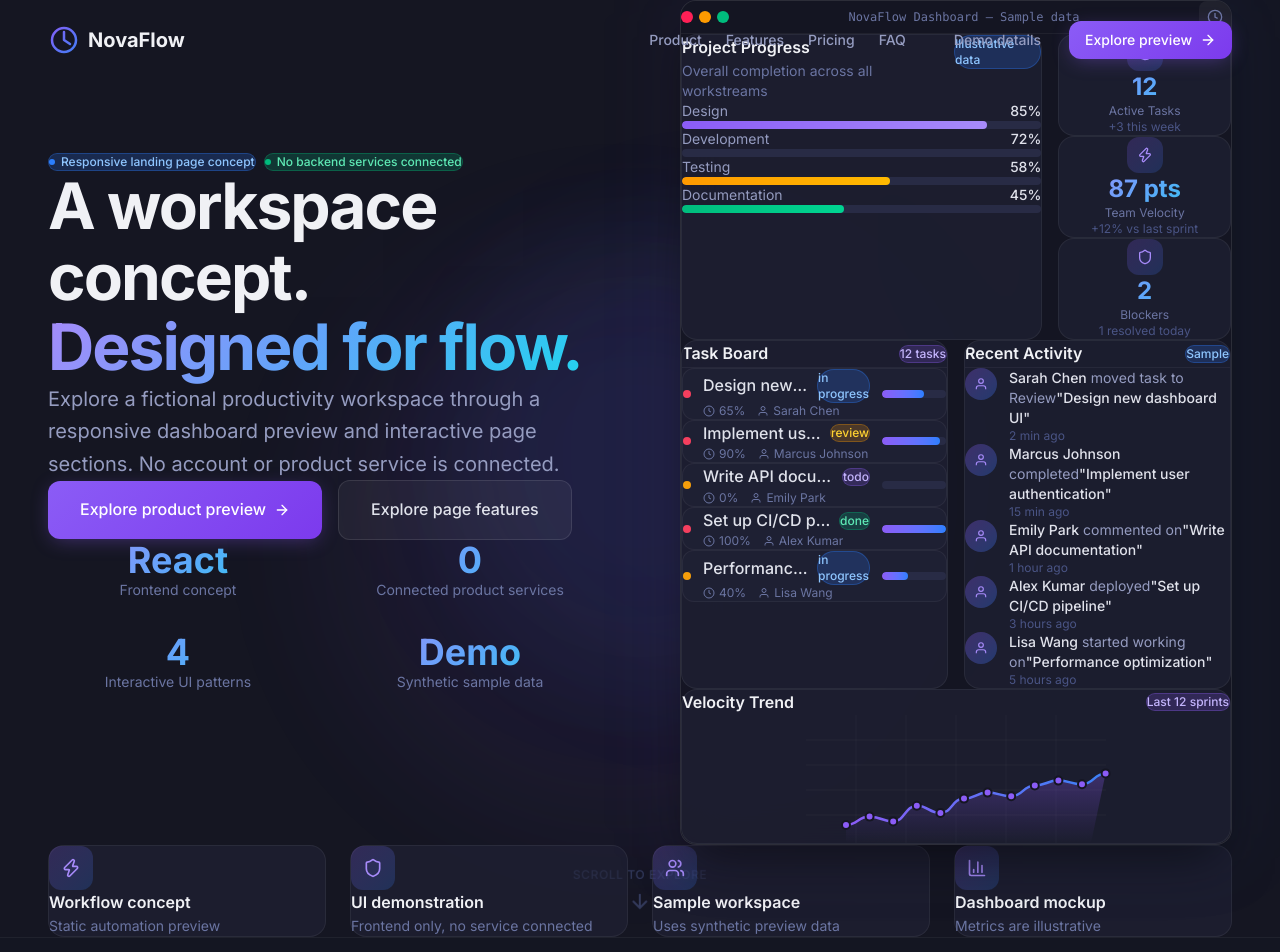
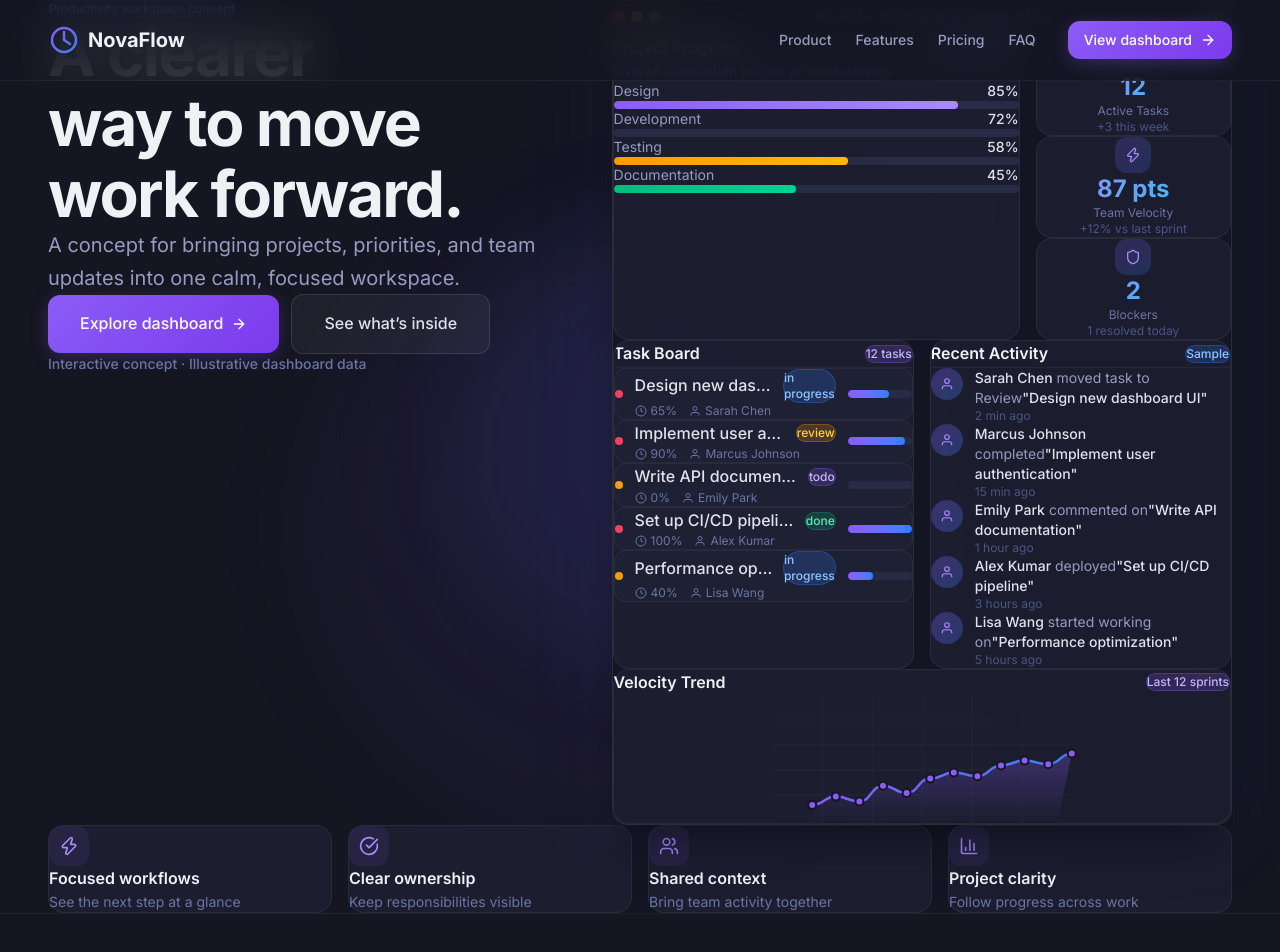
Before and after one commit to kunalsontakke9850/novaflow-landing-page, a React (Vite) app: page / in a window 1280 px wide. Shown: the top 952 px of the page. Built offline with nearby package versions, Linux system fonts and the light colour scheme.

Commit message:
Polish NovaFlow navigation and hero

```diff
--- a/src/components/layout/Navigation.tsx
+++ b/src/components/layout/Navigation.tsx
@@ -33,13 +33,13 @@ export function Navigation() {
 
   return (
     <header
-      className={`fixed top-0 left-0 right-0 z-50 transition-all duration-300 ${
-        isScrolled ? 'bg-navy-950/95 backdrop-blur-md border-b border-white/5' : 'bg-transparent'
+      className={`fixed left-0 right-0 top-0 z-50 border-b border-white/5 backdrop-blur-xl transition-all duration-300 ${
+        isScrolled ? 'bg-navy-950/95 shadow-lg shadow-black/10' : 'bg-navy-950/80'
       }`}
       role="banner"
     >
       <nav className="container" aria-label="Main navigation">
-        <div className="flex items-center justify-between h-16 md:h-20">
+        <div className="flex h-16 items-center justify-between md:h-20">
           {/* Logo */}
           <Link
             to="hero"
@@ -70,8 +70,8 @@ export function Navigation() {
           </Link>
 
           {/* Desktop Navigation */}
-          <div className="hidden md:flex items-center gap-8">
-            <div className="flex items-center gap-6">
+          <div className="hidden items-center gap-5 lg:flex xl:gap-8">
+            <div className="flex items-center gap-4 xl:gap-6">
               {navLinks.map((link) => (
                 <Link
                   key={link.href}
@@ -79,22 +79,13 @@ export function Navigation() {
                   smooth={true}
                   duration={500}
                   offset={-80}
-                  className="text-navy-300 hover:text-navy-50 text-sm font-medium transition-colors duration-200"
+                  className="text-sm font-medium text-navy-300 transition-colors duration-200 hover:text-navy-50"
                 >
                   {link.label}
                 </Link>
               ))}
             </div>
-            <div className="flex items-center gap-3">
-              <Link
-                to="cta"
-                smooth={true}
-                duration={500}
-                offset={-80}
-                className="btn btn-ghost btn-sm hidden sm:inline-flex"
-              >
-                Demo details
-              </Link>
+            <div className="flex items-center">
               <Link
                 to="product-showcase"
                 smooth={true}
@@ -102,7 +93,7 @@ export function Navigation() {
                 offset={-80}
                 className="btn btn-primary btn-sm"
               >
-                Explore preview
+                View dashboard
                 <ArrowRight className="w-4 h-4" />
               </Link>
             </div>
@@ -110,7 +101,7 @@ export function Navigation() {
 
           {/* Mobile Menu Button */}
           <button
-            className="md:hidden p-2 rounded-lg text-navy-300 hover:text-navy-50 hover:bg-white/5 transition-colors"
+            className="min-h-11 min-w-11 rounded-lg p-2 text-navy-300 transition-colors hover:bg-white/5 hover:text-navy-50 lg:hidden"
             onClick={() => setIsMobileMenuOpen(!isMobileMenuOpen)}
             aria-expanded={isMobileMenuOpen}
             aria-controls="mobile-menu"
@@ -125,7 +116,7 @@ export function Navigation() {
           id="mobile-menu"
           aria-hidden={!isMobileMenuOpen}
           inert={!isMobileMenuOpen}
-          className={`md:hidden overflow-hidden transition-all duration-300 ease-in-out ${
+          className={`overflow-hidden transition-all duration-300 ease-in-out lg:hidden ${
             isMobileMenuOpen ? 'max-h-96 opacity-100' : 'max-h-0 opacity-0'
           }`}
           role="navigation"
@@ -140,23 +131,13 @@ export function Navigation() {
                 duration={500}
                 offset={-80}
                 spy={true}
-                className="block px-2 py-3 text-navy-300 hover:text-navy-50 text-base font-medium rounded-lg transition-colors"
+                className="block rounded-lg px-2 py-3 text-base font-medium text-navy-300 transition-colors hover:text-navy-50"
                 onClick={() => setIsMobileMenuOpen(false)}
               >
                 {link.label}
               </Link>
             ))}
-            <div className="pt-4 space-y-3 border-t border-white/5">
-              <Link
-                to="cta"
-                smooth={true}
-                duration={500}
-                offset={-80}
-                className="btn btn-ghost btn-lg w-full justify-start"
-                onClick={() => setIsMobileMenuOpen(false)}
-              >
-                Demo details
-              </Link>
+            <div className="space-y-3 border-t border-white/5 pt-4">
               <Link
                 to="product-showcase"
                 smooth={true}
@@ -165,7 +146,7 @@ export function Navigation() {
                 className="btn btn-primary btn-lg w-full"
                 onClick={() => setIsMobileMenuOpen(false)}
               >
-                Explore preview
+                View dashboard
                 <ArrowRight className="w-4 h-4" />
               </Link>
             </div>
--- a/src/components/sections/Hero.tsx
+++ b/src/components/sections/Hero.tsx
@@ -5,24 +5,17 @@ import { Card } from '@/components/ui/Card';
 import { Badge } from '@/components/ui/Badge';
 
 const featureHighlights = [
-  { icon: Zap, label: 'Workflow concept', desc: 'Static automation preview' },
-  { icon: Shield, label: 'UI demonstration', desc: 'Frontend only, no service connected' },
-  { icon: Users, label: 'Sample workspace', desc: 'Uses synthetic preview data' },
-  { icon: BarChart3, label: 'Dashboard mockup', desc: 'Metrics are illustrative' },
-];
-
-const stats = [
-  { value: 'React', label: 'Frontend concept' },
-  { value: '0', label: 'Connected product services' },
-  { value: '4', label: 'Interactive UI patterns' },
-  { value: 'Demo', label: 'Synthetic sample data' },
+  { icon: Zap, label: 'Focused workflows', desc: 'See the next step at a glance' },
+  { icon: CheckCircle, label: 'Clear ownership', desc: 'Keep responsibilities visible' },
+  { icon: Users, label: 'Shared context', desc: 'Bring team activity together' },
+  { icon: BarChart3, label: 'Project clarity', desc: 'Follow progress across work' },
 ];
 
 export function Hero() {
   return (
     <section
       id="hero"
-      className="relative min-h-screen flex items-center justify-center overflow-hidden pt-16"
+      className="relative isolate overflow-hidden pt-20 md:pt-24"
       aria-labelledby="hero-heading"
     >
       {/* Background Effects */}
@@ -39,21 +32,18 @@ export function Hero() {
         }} />
       </div>
 
-      <div className="container relative z-10 py-20">
-        <div className="grid lg:grid-cols-2 gap-12 lg:gap-20 items-center">
+      <div className="container relative z-10 pb-20 pt-12 md:pb-24 md:pt-14">
+        <div className="grid items-start gap-10 lg:grid-cols-[minmax(0,0.9fr)_minmax(0,1.1fr)] lg:gap-14">
           {/* Left Content */}
-          <div className="text-center lg:text-left">
+          <div className="min-w-0 text-center lg:pt-8 lg:text-left">
             <motion.div
               initial={{ opacity: 0, y: 20 }}
               animate={{ opacity: 1, y: 0 }}
               transition={{ duration: 0.6, ease: 'easeOut' }}
-              className="mb-6 flex flex-wrap justify-center lg:justify-start gap-2"
+              className="mb-6 flex flex-wrap justify-center gap-2 lg:justify-start"
             >
-              <Badge variant="info" dot size="sm" className="animate-slide-down" style={{ animationDelay: '0.1s' }}>
-                Responsive landing page concept
-              </Badge>
-              <Badge variant="success" dot size="sm" className="animate-slide-down" style={{ animationDelay: '0.2s' }}>
-                No backend services connected
+              <Badge variant="info" size="sm" className="px-3 py-1.5">
+                Productivity workspace concept
               </Badge>
             </motion.div>
 
@@ -62,56 +52,38 @@ export function Hero() {
               initial={{ opacity: 0, y: 30 }}
               animate={{ opacity: 1, y: 0 }}
               transition={{ duration: 0.7, ease: 'easeOut', delay: 0.1 }}
-              className="heading-xl text-navy-50 mb-6 text-balance"
+              className="heading-xl mb-6 max-w-2xl text-balance text-navy-50"
             >
-              A workspace concept.{' '}
-              <span className="gradient-text">Designed for flow.</span>
+              A clearer way to move work forward.
             </motion.h1>
 
             <motion.p
               initial={{ opacity: 0, y: 20 }}
               animate={{ opacity: 1, y: 0 }}
               transition={{ duration: 0.6, ease: 'easeOut', delay: 0.2 }}
-              className="text-lg md:text-xl text-navy-300 max-w-xl mx-auto lg:mx-0 mb-10 leading-relaxed"
+              className="mx-auto mb-8 max-w-xl text-lg leading-relaxed text-navy-300 md:text-xl lg:mx-0"
             >
-              Explore a fictional productivity workspace through a responsive dashboard preview and interactive page sections. No account or product service is connected.
+              A concept for bringing projects, priorities, and team updates into one calm, focused workspace.
             </motion.p>
 
             <motion.div
               initial={{ opacity: 0, y: 20 }}
               animate={{ opacity: 1, y: 0 }}
               transition={{ duration: 0.6, ease: 'easeOut', delay: 0.3 }}
-              className="flex flex-col sm:flex-row items-center justify-center lg:justify-start gap-4 mb-16"
+              className="mb-5 flex flex-col items-center justify-center gap-3 sm:flex-row lg:justify-start"
             >
               <Link to="product-showcase" smooth duration={500} offset={-80} className="btn btn-primary btn-lg w-full sm:w-auto">
-                Explore product preview
+                Explore dashboard
                 <ArrowRight className="w-4 h-4" aria-hidden="true" />
               </Link>
               <Link to="features" smooth duration={500} offset={-80} className="btn btn-secondary btn-lg w-full sm:w-auto">
-                Explore page features
+                See what’s inside
               </Link>
             </motion.div>
 
-            {/* Stats */}
-            <motion.div
-              initial={{ opacity: 0, y: 20 }}
-              animate={{ opacity: 1, y: 0 }}
-              transition={{ duration: 0.6, ease: 'easeOut', delay: 0.4 }}
-              className="grid grid-cols-2 gap-6 md:gap-8 max-w-xl mx-auto lg:mx-0"
-            >
-              {stats.map((stat, index) => (
-                <motion.div
-                  key={stat.label}
-                  initial={{ opacity: 0, y: 10 }}
-                  animate={{ opacity: 1, y: 0 }}
-                  transition={{ duration: 0.4, delay: 0.4 + index * 0.1 }}
-                  className="text-center"
-                >
-                  <div className="text-3xl md:text-4xl font-bold text-navy-50 gradient-text">{stat.value}</div>
-                  <div className="text-navy-400 text-sm mt-1">{stat.label}</div>
-                </motion.div>
-              ))}
-            </motion.div>
+            <p className="text-sm font-medium text-navy-400">
+              Interactive concept <span aria-hidden="true">·</span> Illustrative dashboard data
+            </p>
           </div>
 
           {/* Right: Dashboard Preview */}
@@ -119,7 +91,7 @@ export function Hero() {
             initial={{ opacity: 0, scale: 0.95 }}
             animate={{ opacity: 1, scale: 1 }}
             transition={{ duration: 0.8, ease: 'easeOut', delay: 0.2 }}
-            className="relative"
+            className="relative min-w-0"
           >
             <DashboardPreview />
           </motion.div>
@@ -130,7 +102,7 @@ export function Hero() {
           initial={{ opacity: 0, y: 30 }}
           animate={{ opacity: 1, y: 0 }}
           transition={{ duration: 0.6, ease: 'easeOut', delay: 0.6 }}
-          className="mt-20 grid grid-cols-2 md:grid-cols-4 gap-4 md:gap-6"
+          className="mt-14 grid grid-cols-1 gap-3 sm:grid-cols-2 lg:mt-16 lg:grid-cols-4 lg:gap-4"
           role="list"
           aria-label="Key features"
         >
@@ -140,31 +112,19 @@ export function Hero() {
               initial={{ opacity: 0, y: 20 }}
               animate={{ opacity: 1, y: 0 }}
               transition={{ duration: 0.4, delay: 0.6 + index * 0.1 }}
-              className="card p-5 md:p-6 hover:card-hover transition-all duration-300 group"
+              className="card group p-4 transition-all duration-300 hover:card-hover md:p-5"
               role="listitem"
             >
-              <div className="w-11 h-11 rounded-xl bg-gradient-to-br from-violet-500/20 to-blue-500/20 flex items-center justify-center mb-4 group-hover:from-violet-500/30 group-hover:to-blue-500/30 transition-colors">
+              <div className="mb-3 flex h-10 w-10 items-center justify-center rounded-xl bg-violet-500/10 transition-colors group-hover:bg-violet-500/15">
                 <feature.icon className="w-5 h-5 text-violet-400" aria-hidden="true" />
               </div>
-              <h3 className="font-semibold text-navy-50 mb-1">{feature.label}</h3>
-              <p className="text-navy-400 text-sm">{feature.desc}</p>
+              <h3 className="mb-1 font-semibold text-navy-50">{feature.label}</h3>
+              <p className="text-sm text-navy-400">{feature.desc}</p>
             </motion.div>
           ))}
         </motion.div>
       </div>
 
-      {/* Scroll indicator */}
-      <motion.div
-        animate={{ y: [0, 10, 0] }}
-        transition={{ duration: 2, repeat: Infinity, ease: 'easeInOut' }}
-        className="absolute bottom-8 left-1/2 -translate-x-1/2 flex flex-col items-center gap-2 text-navy-500 opacity-60 hover:opacity-100 transition-opacity"
-        aria-hidden="true"
-      >
-        <span className="text-xs font-medium uppercase tracking-wider">Scroll to explore</span>
-        <svg width="24" height="24" viewBox="0 0 24 24" fill="none" stroke="currentColor" strokeWidth="2" className="animate-float">
-          <path d="M12 5v14M19 12l-7 7-7-7" />
-        </svg>
-      </motion.div>
     </section>
   );
 }
--- a/src/test/setup.tsx
+++ b/src/test/setup.tsx
@@ -40,6 +40,8 @@ vi.mock('framer-motion', () => ({
     ul: createMotionComponent('ul'),
     li: createMotionComponent('li'),
     tr: createMotionComponent('tr'),
+    path: createMotionComponent('path'),
+    circle: createMotionComponent('circle'),
   },
   AnimatePresence: ({ children }: any) => <>{children}</>,
 }));
```
Also changed, not shown: 2 other files (tests, documents, lock files or other folders).
